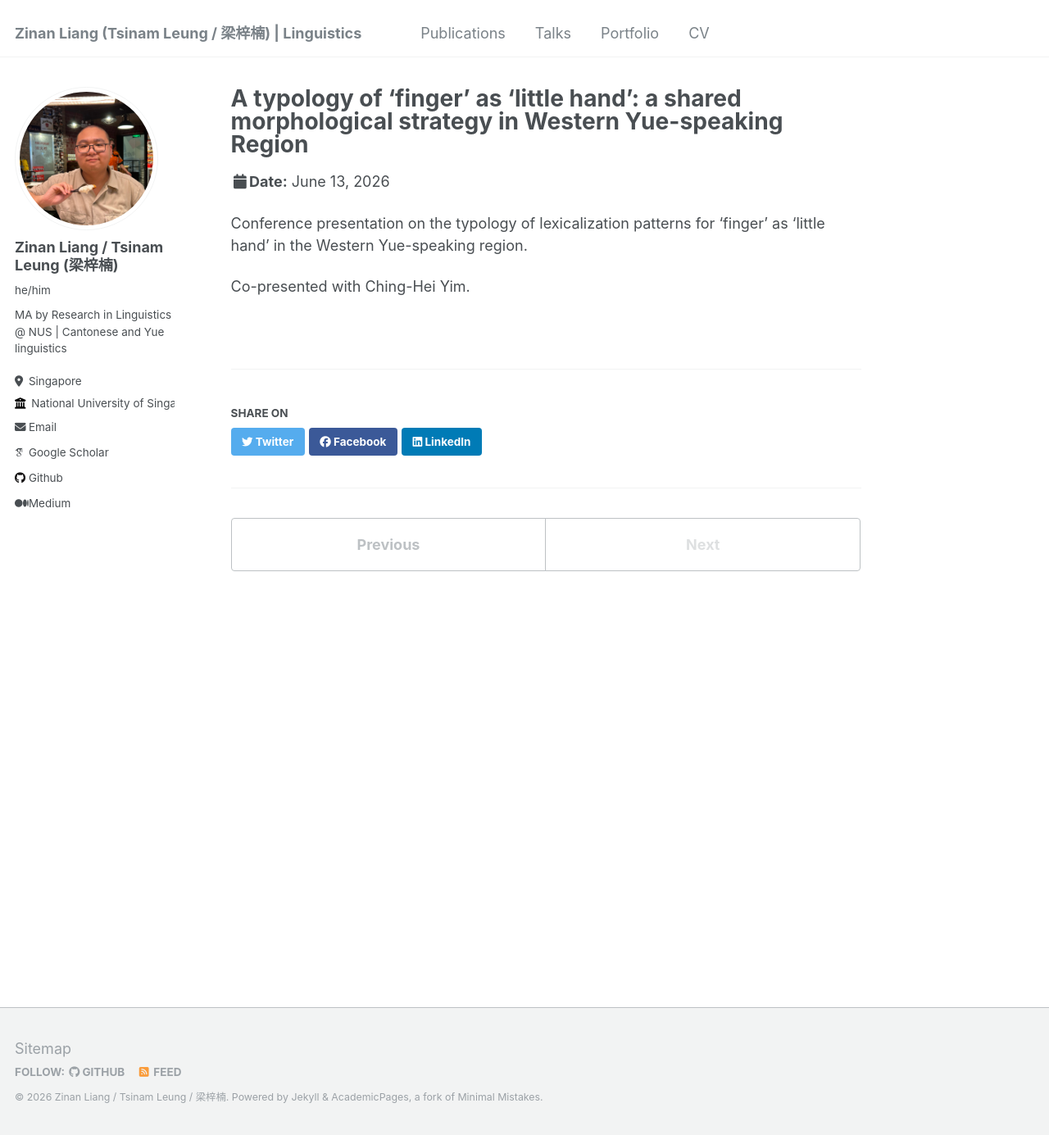
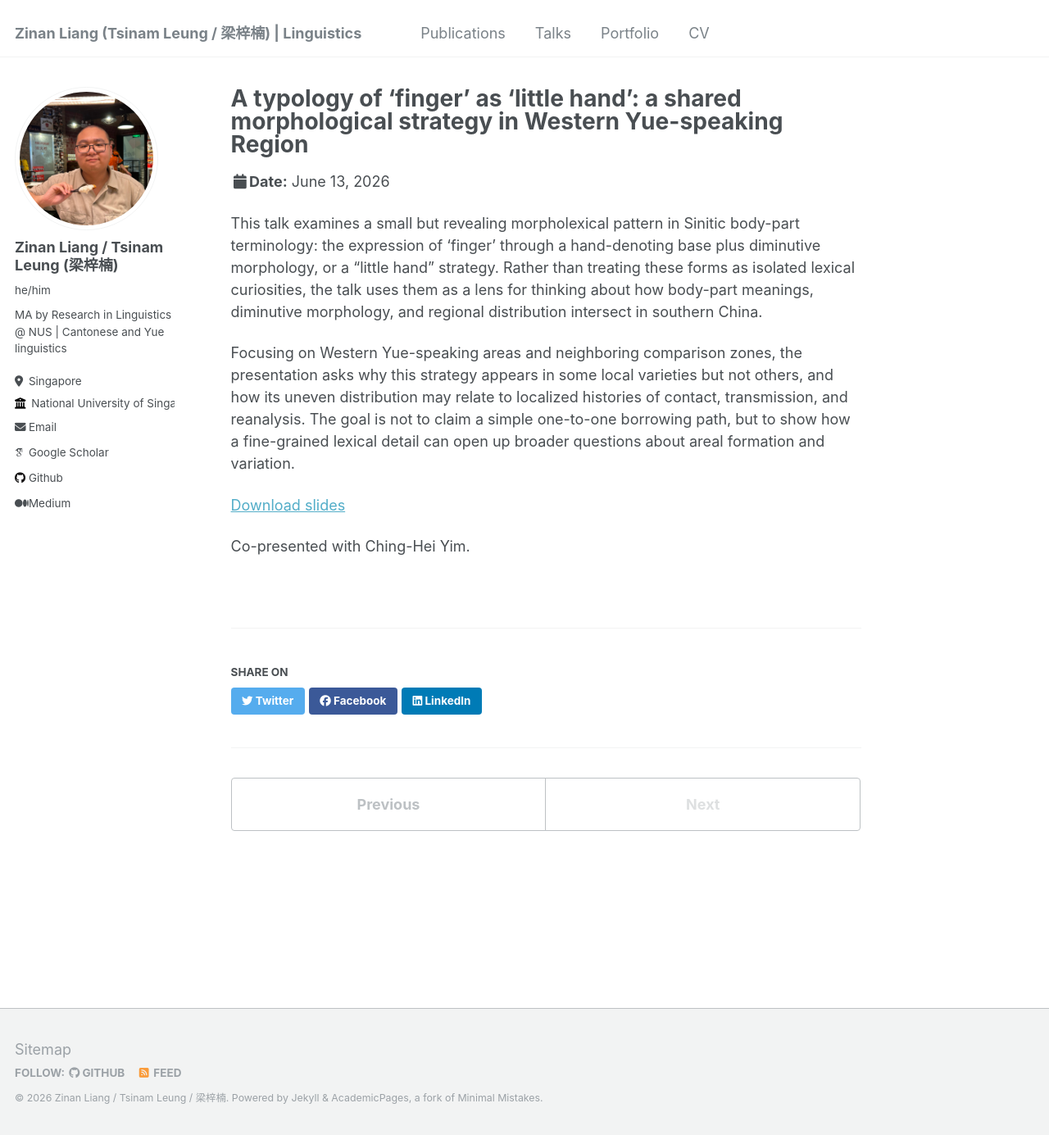
Before and after one commit to TsinamLeung/TsinamLeung.github.io, a Jekyll site: the page built from _talks/2026-06-13-iacl32-western-yue-finger.md, in a window 1280 px wide and 1385 px high. Shown: the whole window at 82% size. Built offline with Jekyll 4.4.1, drawn with Linux system fonts in a browser that asks for light colours; some web fonts are replaced.

Commit message:
Add IACL32 talk introduction

```diff
--- a/_talks/2026-06-13-iacl32-western-yue-finger.md
+++ b/_talks/2026-06-13-iacl32-western-yue-finger.md
@@ -8,6 +8,10 @@ date: 2026-06-13
 location: ""
 ---
 
-Conference presentation on the typology of lexicalization patterns for 'finger' as 'little hand' in the Western Yue-speaking region.
+This talk examines a small but revealing morpholexical pattern in Sinitic body-part terminology: the expression of 'finger' through a hand-denoting base plus diminutive morphology, or a "little hand" strategy. Rather than treating these forms as isolated lexical curiosities, the talk uses them as a lens for thinking about how body-part meanings, diminutive morphology, and regional distribution intersect in southern China.
+
+Focusing on Western Yue-speaking areas and neighboring comparison zones, the presentation asks why this strategy appears in some local varieties but not others, and how its uneven distribution may relate to localized histories of contact, transmission, and reanalysis. The goal is not to claim a simple one-to-one borrowing path, but to show how a fine-grained lexical detail can open up broader questions about areal formation and variation.
+
+[Download slides](/files/IACL32-Finger-standardized.pptx)
 
 Co-presented with Ching-Hei Yim.
```
